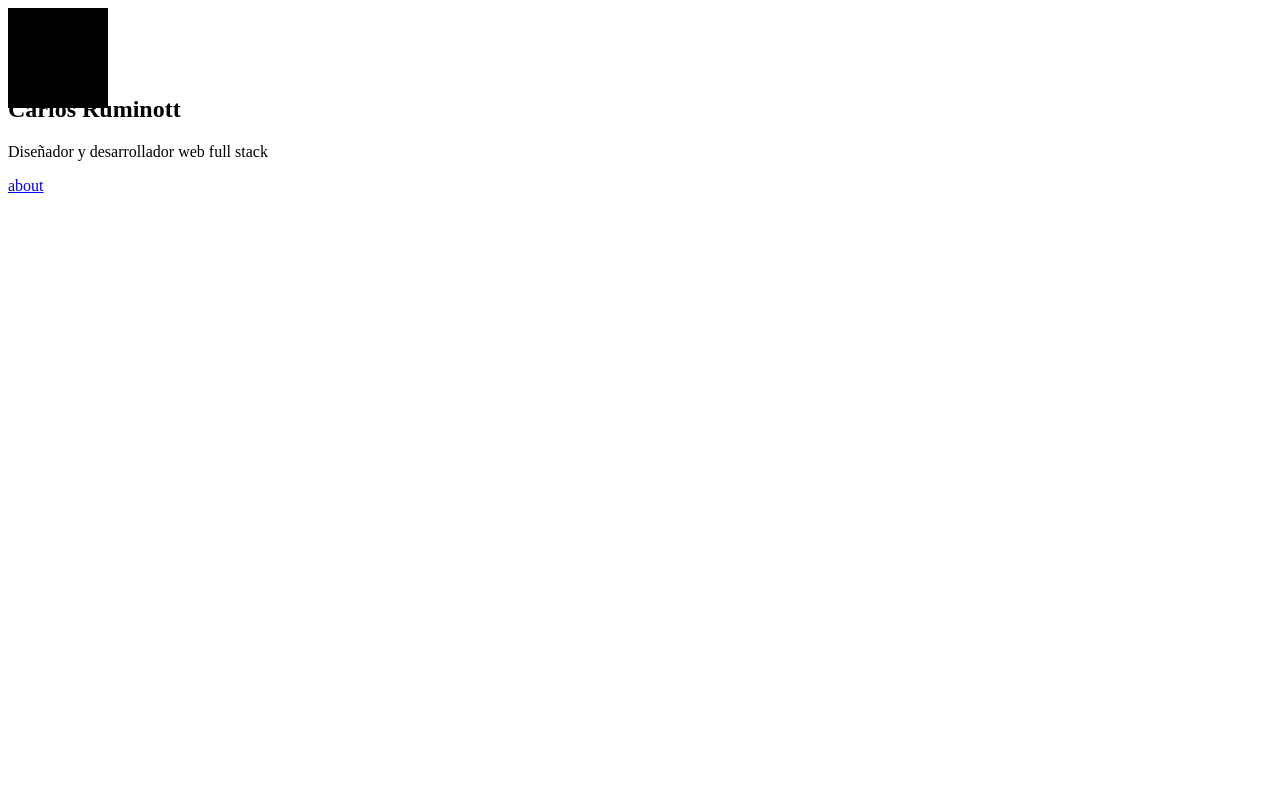
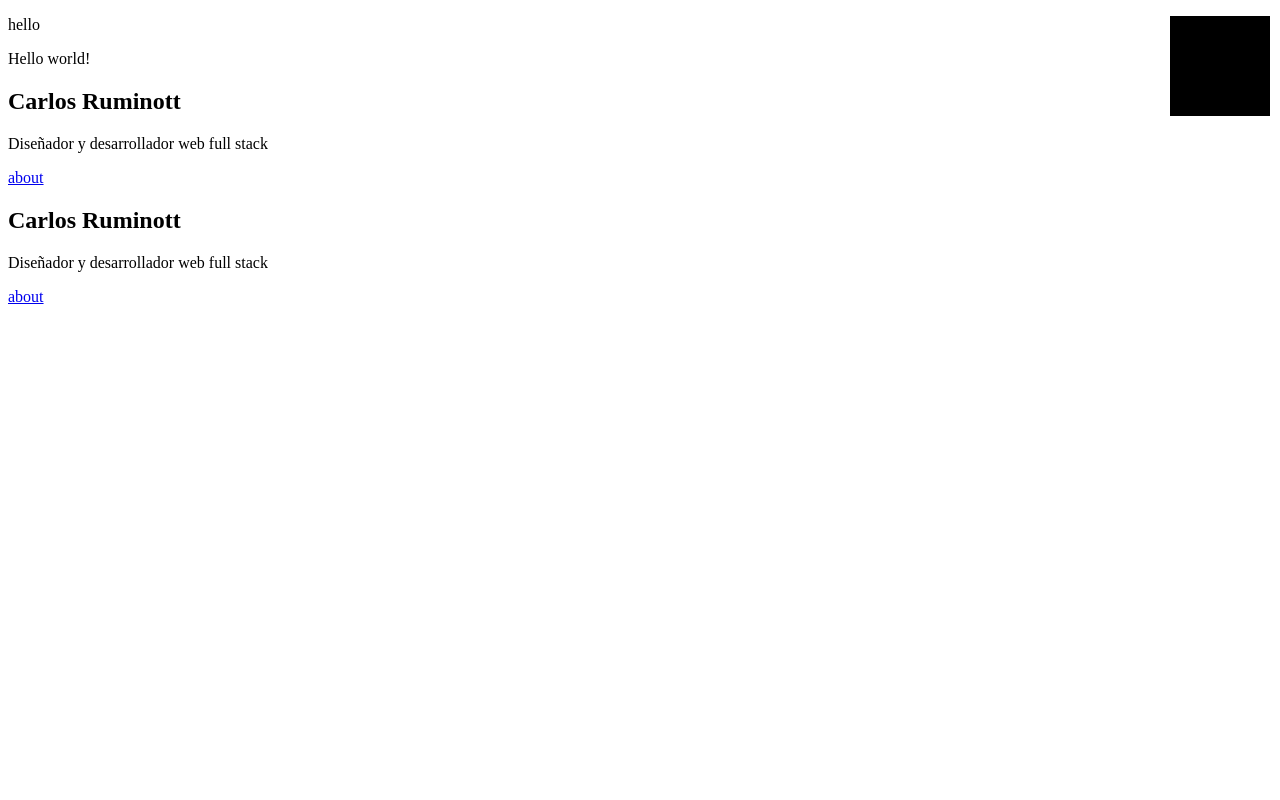
Before and after one commit to carlosruminott/portfolio, a SvelteKit app: page / in a window 1280 px wide. Shown: the top 800 px of the page. Built offline with nearby package versions, Linux system fonts and the light colour scheme.

Commit message:
style config

```diff
--- a/src/routes/+layout.svelte
+++ b/src/routes/+layout.svelte
@@ -26,9 +26,10 @@
         background-color: #000;
         opacity: var(--scrollY);
         position: fixed;
+        right: 10px;
     }
     .container {
         height: 200vh;
-        overflow-y: scroll;
+        /*overflow-y: scroll;*/
     }
 </style>
--- a/src/routes/+page.svelte
+++ b/src/routes/+page.svelte
@@ -21,9 +21,3 @@
     <p>Diseñador y desarrollador web full stack</p>
     <a href="/about">about</a>
 </div>
-
-<style>
-    .info {
-        height: 100vh;
-    }
-</style>
```
